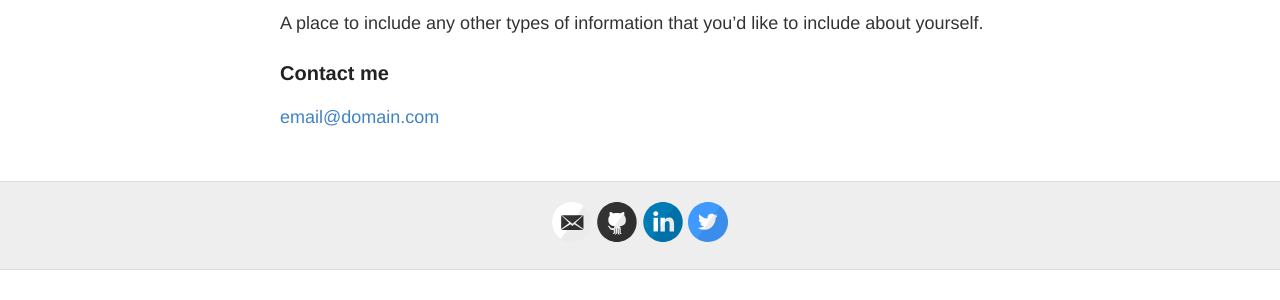
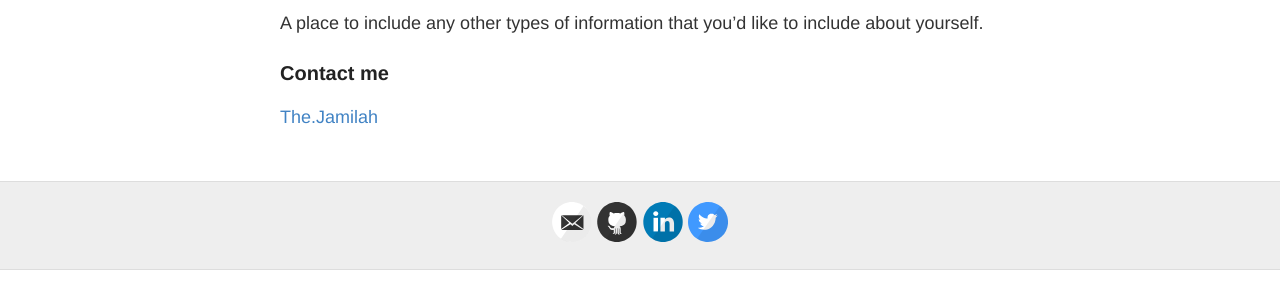
Before and after one commit to thejamilah/thejamilah.github.io, a Jekyll site: the page built from about.md, in a window 1280 px wide. Shown: the part 310-610 px from the top of the page. Built offline with Jekyll 4.4.1, drawn with Linux system fonts in a browser that asks for light colours.

Commit message:
Update about.md

```diff
--- a/about.md
+++ b/about.md
@@ -12,4 +12,4 @@ A place to include any other types of information that you'd like to include abo
 
 ### Contact me
 
-[email@domain.com](mailto:email@domain.com)
+[The.Jamilah](mailto:jamilah.mcwilliams@outlook.com)
```
